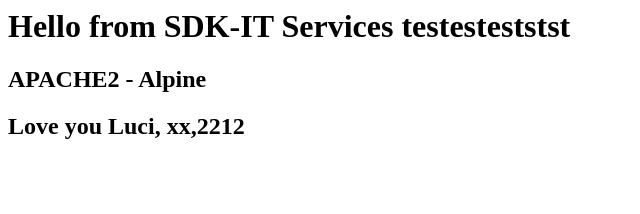
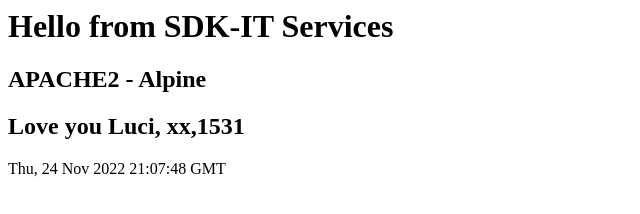
Before and after one commit to ayhansevimli/docker-image-apache2-alpine-02, a plain HTML site: page index.html in a window 1280 px wide. Shown: the whole page, without its empty margins (0-640 px from the left). Drawn offline with Linux system fonts and the light colour scheme.

Commit message:
Update index.html

```diff
--- a/index.html
+++ b/index.html
@@ -1,8 +1,29 @@
 <html>
-<title>Hello World</title>
-<body>
-<h1>Hello from SDK-IT Services testesteststst</h1>
+<head>
+<title>SDK-IT Services</title>
+<h1>Hello from SDK-IT Services</h1>
 <h2>APACHE2 - Alpine </h2>
-<h2> Love you Luci, xx,2212 </h2>
+<h2> Love you Luci, xx,1531 </h2>
+
+
+<script type="text/javascript">
+function display_c(){
+var refresh=1000; // Refresh rate in milli seconds
+mytime=setTimeout('display_ct()',refresh)
+}
+
+function display_ct() {
+var x = new Date()
+var x1=x.toUTCString();// changing the display to UTC string
+document.getElementById('ct').innerHTML = x1;
+tt=display_c();
+ }
+
+</script>
+</head>
+
+<body onload=display_ct();>
+<span id='ct' ></span>
+
 </body>
 </html>
```
